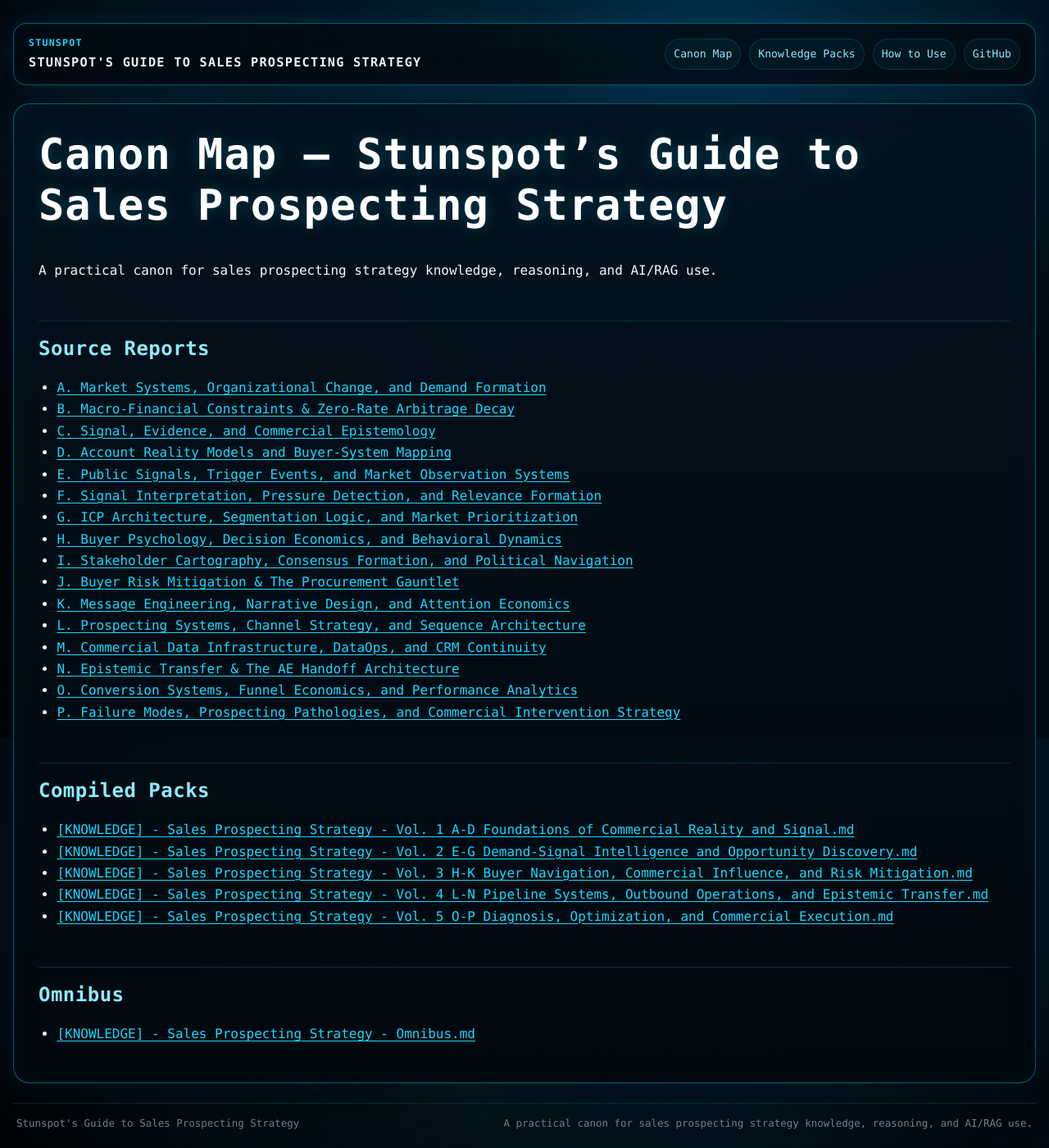
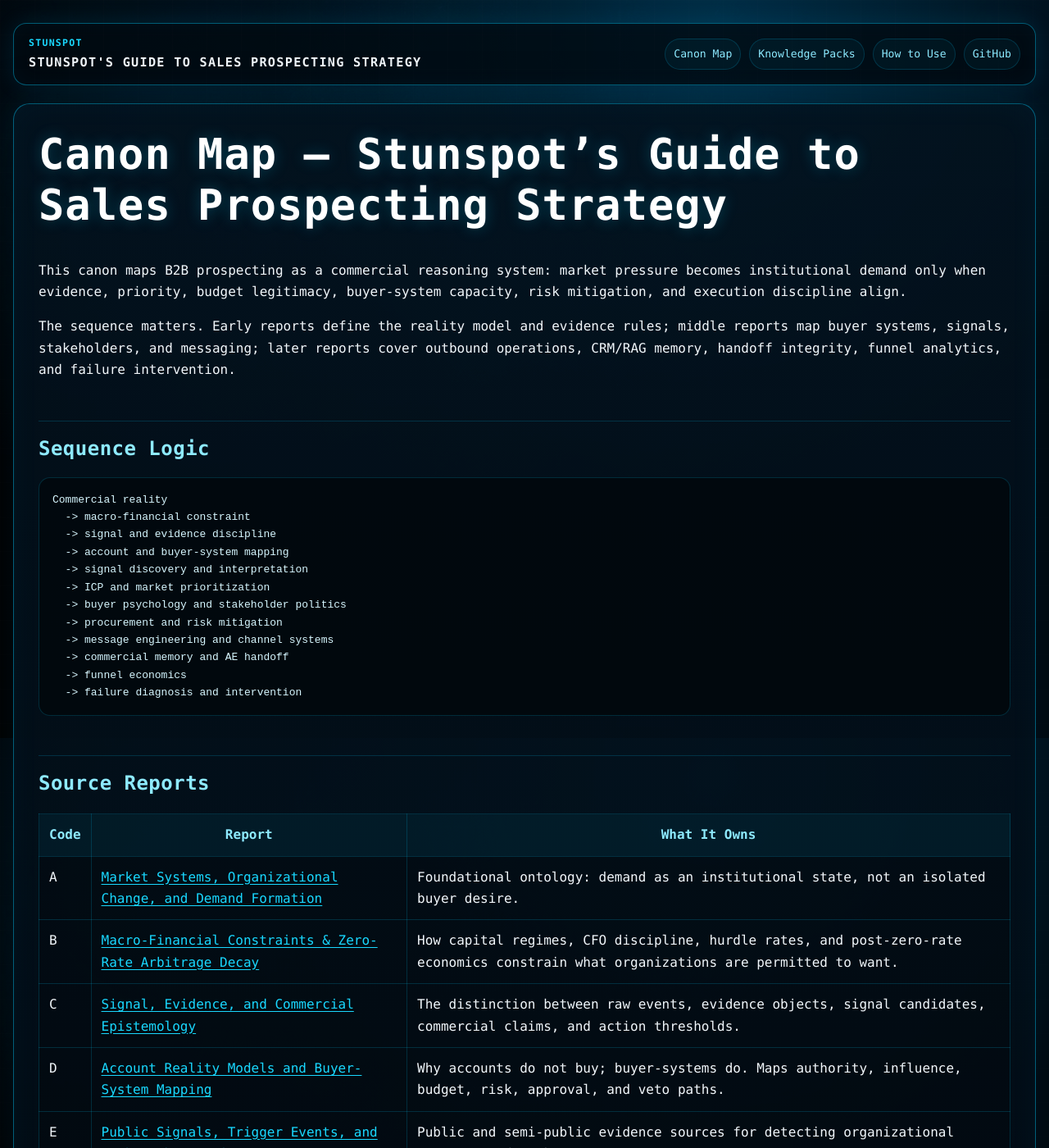
Before and after one commit to Stunspot/stunspots-guide-to-sales-prospecting-strategy, a Jekyll site: the page built from docs/canon-map.md, in a window 1280 px wide and 1400 px high. Shown: the whole window at 82% size. Built offline with Jekyll 4.4.1, drawn with Linux system fonts in a browser that asks for light colours; our own code applies the rules of GitHub Pages for plain Markdown files; some of the changed text lies outside the part shown.

Commit message:
Replace placeholder canon map with report sequence guide

````diff
--- a/docs/canon-map.md
+++ b/docs/canon-map.md
@@ -1,34 +1,61 @@
 # Canon Map — Stunspot's Guide to Sales Prospecting Strategy
 
-A practical canon for sales prospecting strategy knowledge, reasoning, and AI/RAG use.
+This canon maps B2B prospecting as a commercial reasoning system: market pressure becomes institutional demand only when evidence, priority, budget legitimacy, buyer-system capacity, risk mitigation, and execution discipline align.
+
+The sequence matters. Early reports define the reality model and evidence rules; middle reports map buyer systems, signals, stakeholders, and messaging; later reports cover outbound operations, CRM/RAG memory, handoff integrity, funnel analytics, and failure intervention.
+
+## Sequence Logic
+
+```text
+Commercial reality
+  -> macro-financial constraint
+  -> signal and evidence discipline
+  -> account and buyer-system mapping
+  -> signal discovery and interpretation
+  -> ICP and market prioritization
+  -> buyer psychology and stakeholder politics
+  -> procurement and risk mitigation
+  -> message engineering and channel systems
+  -> commercial memory and AE handoff
+  -> funnel economics
+  -> failure diagnosis and intervention
+```
 
 ## Source Reports
 
-- [A. Market Systems, Organizational Change, and Demand Formation](https://github.com/Stunspot/stunspots-guide-to-sales-prospecting-strategy/blob/main/knowledge-packs/by-report/a-market-systems-organizational-change-and-demand-formation.md)
-- [B. Macro-Financial Constraints & Zero-Rate Arbitrage Decay](https://github.com/Stunspot/stunspots-guide-to-sales-prospecting-strategy/blob/main/knowledge-packs/by-report/b-macro-financial-constraints-and-zero-rate-arbitrage-decay.md)
-- [C. Signal, Evidence, and Commercial Epistemology](https://github.com/Stunspot/stunspots-guide-to-sales-prospecting-strategy/blob/main/knowledge-packs/by-report/c-signal-evidence-and-commercial-epistemology.md)
-- [D. Account Reality Models and Buyer-System Mapping](https://github.com/Stunspot/stunspots-guide-to-sales-prospecting-strategy/blob/main/knowledge-packs/by-report/d-account-reality-models-and-buyer-system-mapping.md)
-- [E. Public Signals, Trigger Events, and Market Observation Systems](https://github.com/Stunspot/stunspots-guide-to-sales-prospecting-strategy/blob/main/knowledge-packs/by-report/e-public-signals-trigger-events-and-market-observation-systems.md)
-- [F. Signal Interpretation, Pressure Detection, and Relevance Formation](https://github.com/Stunspot/stunspots-guide-to-sales-prospecting-strategy/blob/main/knowledge-packs/by-report/f-signal-interpretation-pressure-detection-and-relevance-formation.md)
-- [G. ICP Architecture, Segmentation Logic, and Market Prioritization](https://github.com/Stunspot/stunspots-guide-to-sales-prospecting-strategy/blob/main/knowledge-packs/by-report/g-icp-architecture-segmentation-logic-and-market-prioritization.md)
-- [H. Buyer Psychology, Decision Economics, and Behavioral Dynamics](https://github.com/Stunspot/stunspots-guide-to-sales-prospecting-strategy/blob/main/knowledge-packs/by-report/h-buyer-psychology-decision-economics-and-behavioral-dynamics.md)
-- [I. Stakeholder Cartography, Consensus Formation, and Political Navigation](https://github.com/Stunspot/stunspots-guide-to-sales-prospecting-strategy/blob/main/knowledge-packs/by-report/i-stakeholder-cartography-consensus-formation-and-political-navigation.md)
-- [J. Buyer Risk Mitigation & The Procurement Gauntlet](https://github.com/Stunspot/stunspots-guide-to-sales-prospecting-strategy/blob/main/knowledge-packs/by-report/j-buyer-risk-mitigation-and-the-procurement-gauntlet.md)
-- [K. Message Engineering, Narrative Design, and Attention Economics](https://github.com/Stunspot/stunspots-guide-to-sales-prospecting-strategy/blob/main/knowledge-packs/by-report/k-message-engineering-narrative-design-and-attention-economics.md)
-- [L. Prospecting Systems, Channel Strategy, and Sequence Architecture](https://github.com/Stunspot/stunspots-guide-to-sales-prospecting-strategy/blob/main/knowledge-packs/by-report/l-prospecting-systems-channel-strategy-and-sequence-architecture.md)
-- [M. Commercial Data Infrastructure, DataOps, and CRM Continuity](https://github.com/Stunspot/stunspots-guide-to-sales-prospecting-strategy/blob/main/knowledge-packs/by-report/m-commercial-data-infrastructure-dataops-and-crm-continuity.md)
-- [N. Epistemic Transfer & The AE Handoff Architecture](https://github.com/Stunspot/stunspots-guide-to-sales-prospecting-strategy/blob/main/knowledge-packs/by-report/n-epistemic-transfer-and-the-ae-handoff-architecture.md)
-- [O. Conversion Systems, Funnel Economics, and Performance Analytics](https://github.com/Stunspot/stunspots-guide-to-sales-prospecting-strategy/blob/main/knowledge-packs/by-report/o-conversion-systems-funnel-economics-and-performance-analytics.md)
-- [P. Failure Modes, Prospecting Pathologies, and Commercial Intervention Strategy](https://github.com/Stunspot/stunspots-guide-to-sales-prospecting-strategy/blob/main/knowledge-packs/by-report/p-failure-modes-prospecting-pathologies-and-commercial-intervention-strategy.md)
+| Code | Report | What It Owns |
+|---|---|---|
+| A | [Market Systems, Organizational Change, and Demand Formation](https://github.com/Stunspot/stunspots-guide-to-sales-prospecting-strategy/blob/main/knowledge-packs/by-report/a-market-systems-organizational-change-and-demand-formation.md) | Foundational ontology: demand as an institutional state, not an isolated buyer desire. |
+| B | [Macro-Financial Constraints & Zero-Rate Arbitrage Decay](https://github.com/Stunspot/stunspots-guide-to-sales-prospecting-strategy/blob/main/knowledge-packs/by-report/b-macro-financial-constraints-and-zero-rate-arbitrage-decay.md) | How capital regimes, CFO discipline, hurdle rates, and post-zero-rate economics constrain what organizations are permitted to want. |
+| C | [Signal, Evidence, and Commercial Epistemology](https://github.com/Stunspot/stunspots-guide-to-sales-prospecting-strategy/blob/main/knowledge-packs/by-report/c-signal-evidence-and-commercial-epistemology.md) | The distinction between raw events, evidence objects, signal candidates, commercial claims, and action thresholds. |
+| D | [Account Reality Models and Buyer-System Mapping](https://github.com/Stunspot/stunspots-guide-to-sales-prospecting-strategy/blob/main/knowledge-packs/by-report/d-account-reality-models-and-buyer-system-mapping.md) | Why accounts do not buy; buyer-systems do. Maps authority, influence, budget, risk, approval, and veto paths. |
+| E | [Public Signals, Trigger Events, and Market Observation Systems](https://github.com/Stunspot/stunspots-guide-to-sales-prospecting-strategy/blob/main/knowledge-packs/by-report/e-public-signals-trigger-events-and-market-observation-systems.md) | Public and semi-public evidence sources for detecting organizational pressure and market movement. |
+| F | [Signal Interpretation, Pressure Detection, and Relevance Formation](https://github.com/Stunspot/stunspots-guide-to-sales-prospecting-strategy/blob/main/knowledge-packs/by-report/f-signal-interpretation-pressure-detection-and-relevance-formation.md) | Converts observed events into pressure hypotheses, relevance judgments, and confidence-calibrated commercial interpretation. |
+| G | [ICP Architecture, Segmentation Logic, and Market Prioritization](https://github.com/Stunspot/stunspots-guide-to-sales-prospecting-strategy/blob/main/knowledge-packs/by-report/g-icp-architecture-segmentation-logic-and-market-prioritization.md) | Dynamic ICP design, account selection, segmentation logic, exclusion discipline, and market prioritization. |
+| H | [Buyer Psychology, Decision Economics, and Behavioral Dynamics](https://github.com/Stunspot/stunspots-guide-to-sales-prospecting-strategy/blob/main/knowledge-packs/by-report/h-buyer-psychology-decision-economics-and-behavioral-dynamics.md) | Loss aversion, satisficing, risk perception, switching dread, and the human economics of organizational buying. |
+| I | [Stakeholder Cartography, Consensus Formation, and Political Navigation](https://github.com/Stunspot/stunspots-guide-to-sales-prospecting-strategy/blob/main/knowledge-packs/by-report/i-stakeholder-cartography-consensus-formation-and-political-navigation.md) | Multi-threading, internal coalitions, mobilizers, blockers, consensus formation, and political feasibility. |
+| J | [Buyer Risk Mitigation & The Procurement Gauntlet](https://github.com/Stunspot/stunspots-guide-to-sales-prospecting-strategy/blob/main/knowledge-packs/by-report/j-buyer-risk-mitigation-and-the-procurement-gauntlet.md) | Security, legal, procurement, compliance, and implementation-risk gates that can kill otherwise valid demand. |
+| K | [Message Engineering, Narrative Design, and Attention Economics](https://github.com/Stunspot/stunspots-guide-to-sales-prospecting-strategy/blob/main/knowledge-packs/by-report/k-message-engineering-narrative-design-and-attention-economics.md) | Evidence-to-language translation: how messages earn attention, lower cognitive friction, and become defensible inside the buyer-system. |
+| L | [Prospecting Systems, Channel Strategy, and Sequence Architecture](https://github.com/Stunspot/stunspots-guide-to-sales-prospecting-strategy/blob/main/knowledge-packs/by-report/l-prospecting-systems-channel-strategy-and-sequence-architecture.md) | Outbound operating design, channel selection, sequencing, cadence architecture, and execution constraints. |
+| M | [Commercial Data Infrastructure, DataOps, and CRM Continuity](https://github.com/Stunspot/stunspots-guide-to-sales-prospecting-strategy/blob/main/knowledge-packs/by-report/m-commercial-data-infrastructure-dataops-and-crm-continuity.md) | Commercial memory: data hygiene, CRM structure, RAG continuity, routing logic, and preserved evidence chains. |
+| N | [Epistemic Transfer & The AE Handoff Architecture](https://github.com/Stunspot/stunspots-guide-to-sales-prospecting-strategy/blob/main/knowledge-packs/by-report/n-epistemic-transfer-and-the-ae-handoff-architecture.md) | Preserving prospecting context into discovery so the buyer does not have to restart the conversation from zero. |
+| O | [Conversion Systems, Funnel Economics, and Performance Analytics](https://github.com/Stunspot/stunspots-guide-to-sales-prospecting-strategy/blob/main/knowledge-packs/by-report/o-conversion-systems-funnel-economics-and-performance-analytics.md) | Stage gates, conversion math, pipeline economics, metric integrity, and performance telemetry. |
+| P | [Failure Modes, Prospecting Pathologies, and Commercial Intervention Strategy](https://github.com/Stunspot/stunspots-guide-to-sales-prospecting-strategy/blob/main/knowledge-packs/by-report/p-failure-modes-prospecting-pathologies-and-commercial-intervention-strategy.md) | Diagnostic atlas for outbound failure: signal hallucination, targeting decay, buyer-system misreads, message decay, channel damage, CRM/RAG failure, and intervention strategy. |
 
-## Compiled Packs
+## Compiled Pack Map
 
-- [[KNOWLEDGE] - Sales Prospecting Strategy - Vol. 1 A-D Foundations of Commercial Reality and Signal.md](https://github.com/Stunspot/stunspots-guide-to-sales-prospecting-strategy/blob/main/knowledge-packs/compiled-packs/knowledge-sales-prospecting-strategy-vol-1-a-d-foundations-of-commercial-reality-and-signal.md)
-- [[KNOWLEDGE] - Sales Prospecting Strategy - Vol. 2 E-G Demand-Signal Intelligence and Opportunity Discovery.md](https://github.com/Stunspot/stunspots-guide-to-sales-prospecting-strategy/blob/main/knowledge-packs/compiled-packs/knowledge-sales-prospecting-strategy-vol-2-e-g-demand-signal-intelligence-and-opportunity-discovery.md)
-- [[KNOWLEDGE] - Sales Prospecting Strategy - Vol. 3 H-K Buyer Navigation, Commercial Influence, and Risk Mitigation.md](https://github.com/Stunspot/stunspots-guide-to-sales-prospecting-strategy/blob/main/knowledge-packs/compiled-packs/knowledge-sales-prospecting-strategy-vol-3-h-k-buyer-navigation-commercial-influence-and-risk-mitigation.md)
-- [[KNOWLEDGE] - Sales Prospecting Strategy - Vol. 4 L-N Pipeline Systems, Outbound Operations, and Epistemic Transfer.md](https://github.com/Stunspot/stunspots-guide-to-sales-prospecting-strategy/blob/main/knowledge-packs/compiled-packs/knowledge-sales-prospecting-strategy-vol-4-l-n-pipeline-systems-outbound-operations-and-epistemic-transfer.md)
-- [[KNOWLEDGE] - Sales Prospecting Strategy - Vol. 5 O-P Diagnosis, Optimization, and Commercial Execution.md](https://github.com/Stunspot/stunspots-guide-to-sales-prospecting-strategy/blob/main/knowledge-packs/compiled-packs/knowledge-sales-prospecting-strategy-vol-5-o-p-diagnosis-optimization-and-commercial-execution.md)
+The compiled packs group the reports into upload-ready volumes. They are the recommended default for most AI/RAG use.
+
+| Pack | Reports | Best Use |
+|---|---|---|
+| [Vol. 1 A-D — Foundations of Commercial Reality and Signal](https://github.com/Stunspot/stunspots-guide-to-sales-prospecting-strategy/blob/main/knowledge-packs/compiled-packs/knowledge-sales-prospecting-strategy-vol-1-a-d-foundations-of-commercial-reality-and-signal.md) | A-D | Foundation layer: demand formation, macro constraint, evidence discipline, account reality. |
+| [Vol. 2 E-G — Demand-Signal Intelligence and Opportunity Discovery](https://github.com/Stunspot/stunspots-guide-to-sales-prospecting-strategy/blob/main/knowledge-packs/compiled-packs/knowledge-sales-prospecting-strategy-vol-2-e-g-demand-signal-intelligence-and-opportunity-discovery.md) | E-G | Signal discovery, interpretation, ICP design, segmentation, and market prioritization. |
+| [Vol. 3 H-K — Buyer Navigation, Commercial Influence, and Risk Mitigation](https://github.com/Stunspot/stunspots-guide-to-sales-prospecting-strategy/blob/main/knowledge-packs/compiled-packs/knowledge-sales-prospecting-strategy-vol-3-h-k-buyer-navigation-commercial-influence-and-risk-mitigation.md) | H-K | Buyer psychology, stakeholders, procurement risk, message engineering, and narrative design. |
+| [Vol. 4 L-N — Pipeline Systems, Outbound Operations, and Epistemic Transfer](https://github.com/Stunspot/stunspots-guide-to-sales-prospecting-strategy/blob/main/knowledge-packs/compiled-packs/knowledge-sales-prospecting-strategy-vol-4-l-n-pipeline-systems-outbound-operations-and-epistemic-transfer.md) | L-N | Sequence architecture, CRM/RAG memory, data operations, and AE handoff continuity. |
+| [Vol. 5 O-P — Diagnosis, Optimization, and Commercial Execution](https://github.com/Stunspot/stunspots-guide-to-sales-prospecting-strategy/blob/main/knowledge-packs/compiled-packs/knowledge-sales-prospecting-strategy-vol-5-o-p-diagnosis-optimization-and-commercial-execution.md) | O-P | Funnel economics, performance analytics, failure modes, and repair strategy. |
 
 ## Omnibus
 
-- [[KNOWLEDGE] - Sales Prospecting Strategy - Omnibus.md](https://github.com/Stunspot/stunspots-guide-to-sales-prospecting-strategy/blob/main/knowledge-packs/omnibus/knowledge-sales-prospecting-strategy-omnibus.md)
+- [[KNOWLEDGE] - Sales Prospecting Strategy - Omnibus](https://github.com/Stunspot/stunspots-guide-to-sales-prospecting-strategy/blob/main/knowledge-packs/omnibus/knowledge-sales-prospecting-strategy-omnibus.md)
+
+Use the omnibus when you need one-file archival import or when the target system handles very large single-file corpora without retrieval degradation.
````
